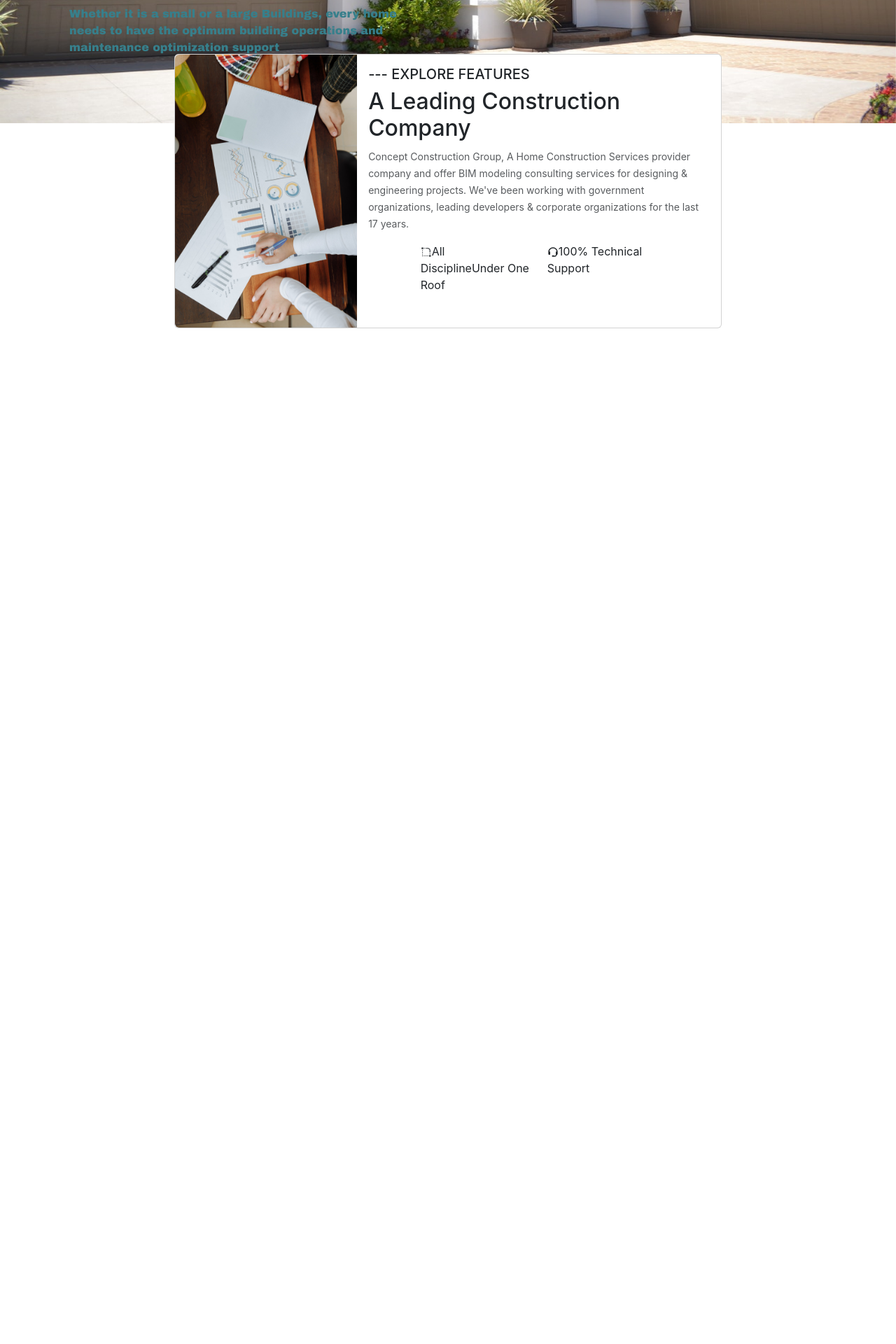
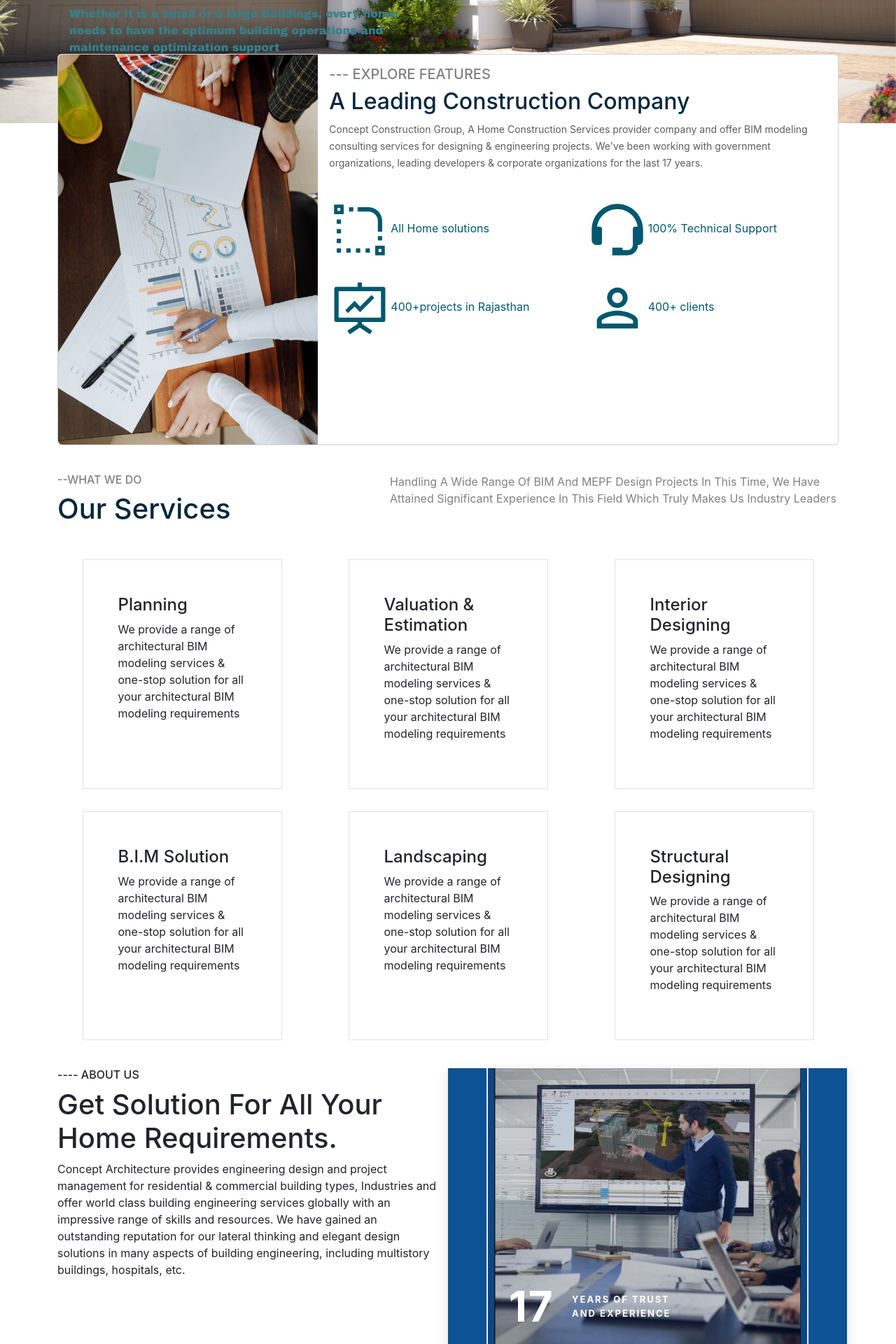
Before and after one commit to harshitnagar4/conceptArchitecture, a React (Create React App) app: page / in a window 1280 px wide. Shown: the part 640-2560 px from the top of the page at 70% size. Before the commit the page ends 1125 px from the top, so only its background shows below. Built offline with nearby package versions, Linux system fonts and the light colour scheme.

Commit message:
on about us page

```diff
--- a/src/App.js
+++ b/src/App.js
@@ -1,7 +1,9 @@
 import React from 'react'
+import Aboutus from './components/Aboutus/Aboutus'
 import HeaderSection1 from './components/Header/HeaderSection1'
 import HeaderSection2 from './components/Header/HeaderSection2'
 import ImageSlider from './components/imageslider/ImageSlider'
+import Ourservices from './components/ourservices/Ourservices'
 import SecondSection from './components/secondsection/SecondSection'
 
 const App = () => {
@@ -11,6 +13,8 @@
     <HeaderSection2/>
     <ImageSlider/>
     <SecondSection/>
+    <Ourservices/>
+    <Aboutus/>
     </>
   )
 }
--- /dev/null
+++ b/src/components/Aboutus/Aboutus.js
@@ -0,0 +1,31 @@
+import React from 'react'
+import about from '../../assets/images/about.PNG'
+import './about.css'
+const Aboutus = () => {
+  return (
+    <>
+    <div className='container'>
+        <div className='row position-relative' >
+            <div className='col-md-6'>
+                <h6>---- ABOUT US </h6>
+                <h1>Get Solution For All Your Home Requirements.</h1>
+                <p>Concept Architecture provides engineering design and project management for residential & commercial building types, Industries and offer world class building engineering services globally with an impressive range of skills and resources. We have gained an outstanding reputation for our lateral thinking and elegant design solutions in many aspects of building engineering, including multistory buildings, hospitals,  etc.</p>
+            </div>
+            <div className='col-md-6 overlay-about d-block m-auto '>
+                <div className='about-img-two'>
+        <img src={about} height="400px" className='d-block m-auto'/>
+        <div class="text-overlay">
+                                <div class="pos-text">
+                                    <div class="number-years">17</div>
+                                    <span>Years Of Trust <br/> And Experience</span>
+                                </div>
+                            </div>
+            </div>
+            </div>
+        </div>
+    </div>
+    </>
+  )
+}
+
+export default Aboutus
--- /dev/null
+++ b/src/components/Aboutus/about.css
@@ -0,0 +1,44 @@
+.overlay-about{
+    color: #fff;
+    position: absolute;
+    width:" 600px";
+    right: 0;
+    background: #0b5394;
+    box-shadow: 0px 5px 15px rgb(0 0 0 / 15%);
+}
+ .pos-text {
+    position: absolute;
+    z-index: 66;
+    bottom: -2px;
+    left: 55px;
+    right: 55px;
+    top: -2px;
+    border: 2px solid rgba(255, 255, 255, .9);
+    background: rgba(14, 27, 62, 0.2);
+}
+.about-img-two  .about-img-two {
+    position: relative;
+    padding-right: 35px;
+    padding-left: 35px;
+}
+.number-years {
+    position: absolute;
+    bottom: 35px;
+    left: 30px;
+    font-size: 60px;
+    color: #FFF;
+    font-weight: 700;
+    letter-spacing: 2px;
+    line-height: 50px;}
+    .about-img-two .pos-text span {
+        line-height: 20px;
+        color: #fff;
+        position: absolute;
+        bottom: 40px;
+        left: 120px;
+        display: block;
+        font-size: 13px;
+        letter-spacing: 2px;
+        text-transform: uppercase;
+        font-weight: 700;
+    }
--- a/src/components/Header/headerSection2.css
+++ b/src/components/Header/headerSection2.css
@@ -2,3 +2,9 @@
 background-color: #86d1e5;
 /* #117b9b */
 }
+.card-body h2{
+    color:#02273c;
+}
+.card-body h5{
+    color:gray;
+}
--- /dev/null
+++ b/src/components/ourservices/Ourservices.js
@@ -0,0 +1,33 @@
+import React from 'react'
+
+const Ourservices = () => {
+    return (
+        <>
+            <div className='container d-flex  justify-content-center my-4'>
+                <div className='row d-flex justify-content-center' >
+                    <div className='col-md-5 col-sm-5'>
+                        <h6 style={{ color: "gray" }}>--WHAT WE DO</h6>
+                        <h1 style={{ color: "#02273c" }}>Our Services</h1>
+                    </div>
+                    <div className='col-md-7  col-sm-7'>
+                        <p style={{ color: "gray" }}>Handling A Wide Range Of BIM And MEPF Design Projects In This Time, We Have Attained Significant Experience In This Field Which Truly Makes Us Industry Leaders</p>
+                    </div>
+                </div>
+            </div>
+            <div className='container d-flex justify-content-center my-4'>
+                <div className='row d-flex justify-content-around'  >
+                    <div className='col-md-3  col-sm-3  mx-1 border my-3'  style={{padding: "50px"}}><h4>Planning</h4>
+                        <p>We provide a range of architectural BIM modeling services & one-stop solution for all your architectural BIM modeling requirements</p>
+                    </div>
+                    <div className='col-md-3 col-sm-3  mx-1  border my-3' style={{padding: "50px"}}><h4>Valuation & Estimation</h4><p>We provide a range of architectural BIM modeling services & one-stop solution for all your architectural BIM modeling requirements</p></div>
+                    <div className='col-md-3  col-sm-3 mx-1 border my-3'style={{padding: "50px"}} ><h4>Interior Designing</h4><p>We provide a range of architectural BIM modeling services & one-stop solution for all your architectural BIM modeling requirements</p></div>
+                    <div className='col-md-3 col-sm-3  mx-1 border my-3' style={{padding: "50px"}}><h4>B.I.M Solution</h4><p>We provide a range of architectural BIM modeling services & one-stop solution for all your architectural BIM modeling requirements</p></div>
+                    <div className='col-md-3  col-sm-3 mx-1 border my-3' style={{padding: "50px"}}><h4>Landscaping</h4><p>We provide a range of architectural BIM modeling services & one-stop solution for all your architectural BIM modeling requirements</p></div>
+                    <div className='col-md-3  col-sm-3  mx-1 border my-3' style={{padding: "50px"}}><h4>Structural Designing</h4><p>We provide a range of architectural BIM modeling services & one-stop solution for all your architectural BIM modeling requirements</p></div>
+                </div>
+            </div>
+        </>
+    )
+}
+
+export default Ourservices
--- a/src/components/secondsection/SecondSection.js
+++ b/src/components/secondsection/SecondSection.js
@@ -1,30 +1,37 @@
 import React from 'react'
 import card from "../../assets/images/card.jpg";
 import { AiOutlineRadiusSetting } from 'react-icons/ai';
+import { AiOutlineFundProjectionScreen } from 'react-icons/ai';
 import { BiSupport } from 'react-icons/bi';
+import { MdOutlinePersonOutline } from 'react-icons/md';
+import './secondsection.css'
+
 
 const SecondSection = () => {
     return (
         <>
             <div className='container d-flex justify-content-center'>
-                <div className="card mb-3" style={{ width: "70%", marginTop: "-99px" }}>
+                <div className="card mb-3" style={{ marginTop: "-99px" }}>
                     <div className="row g-0">
                         <div className="col-sm-4 col-lg-4">
                             <img src={card} className="img-fluid rounded-start" alt="..." />
                         </div>
                         <div className="col-sm-8 col-lg-8">
-                            <div className="card-body">
+                            <div className="card-body mb-4">
                                 <h5 className="card-title"><span>---</span> EXPLORE FEATURES</h5>
                                 <h2 className="card-text">A Leading Construction Company</h2>
                                 <p className="card-text"><small className="text-muted">Concept Construction Group, A Home Construction Services provider company and offer BIM modeling consulting services for designing & engineering projects. We've been working with government organizations, leading developers & corporate organizations for the last 17 years.</small></p>
                             </div>
-                        <div className='row d-flex justify-content-center'>
-                            <div className='col-sm-4 col-lg-4'><AiOutlineRadiusSetting/><span>All DisciplineUnder One Roof</span></div>
-                            <div className='col-sm-4 col-lg-4'><BiSupport/>100%  Technical Support</div>
+                        <div className='row d-flex justify-content-center icontextcolor mx-1  mt-4'>
+                            <div className='col-sm-6 col-lg-6 mb-4'><AiOutlineRadiusSetting style={{fontSize:"88px"}}/><span className="icontextcolor">All Home solutions </span></div>
+                            <div className='col-sm-6 col-lg-6 mb-4'><BiSupport style={{fontSize:"88px"}}/>100%  Technical Support</div>
+                            <div className='col-sm-6 col-lg-6'><AiOutlineFundProjectionScreen style={{fontSize:"88px"}}/><span>400+projects in Rajasthan</span></div>
+                            <div className='col-sm-6 col-lg-6'><MdOutlinePersonOutline style={{fontSize:"88px"}}/>400+ clients</div>
                         </div>
                         </div>
                     </div>
                 </div>
+
             </div>
         </>
     )
--- /dev/null
+++ b/src/components/secondsection/secondsection.css
@@ -0,0 +1,3 @@
+.icontextcolor{
+    color:#02586e;
+}
```
Also changed, not shown: src/components/ourservices/ourservices1.js (added, +11 -0 lines), src/assets/images/about.PNG (added).
